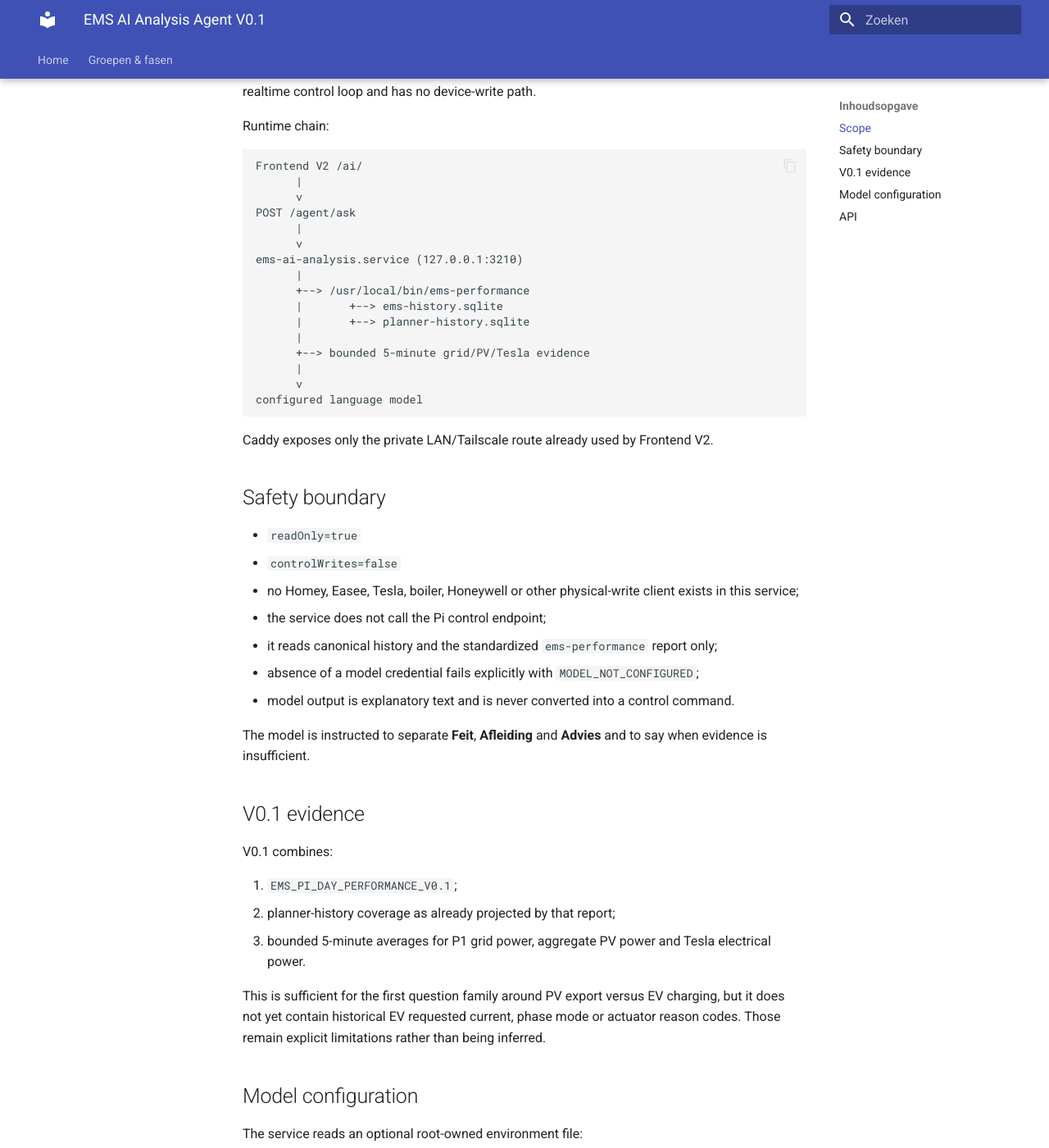
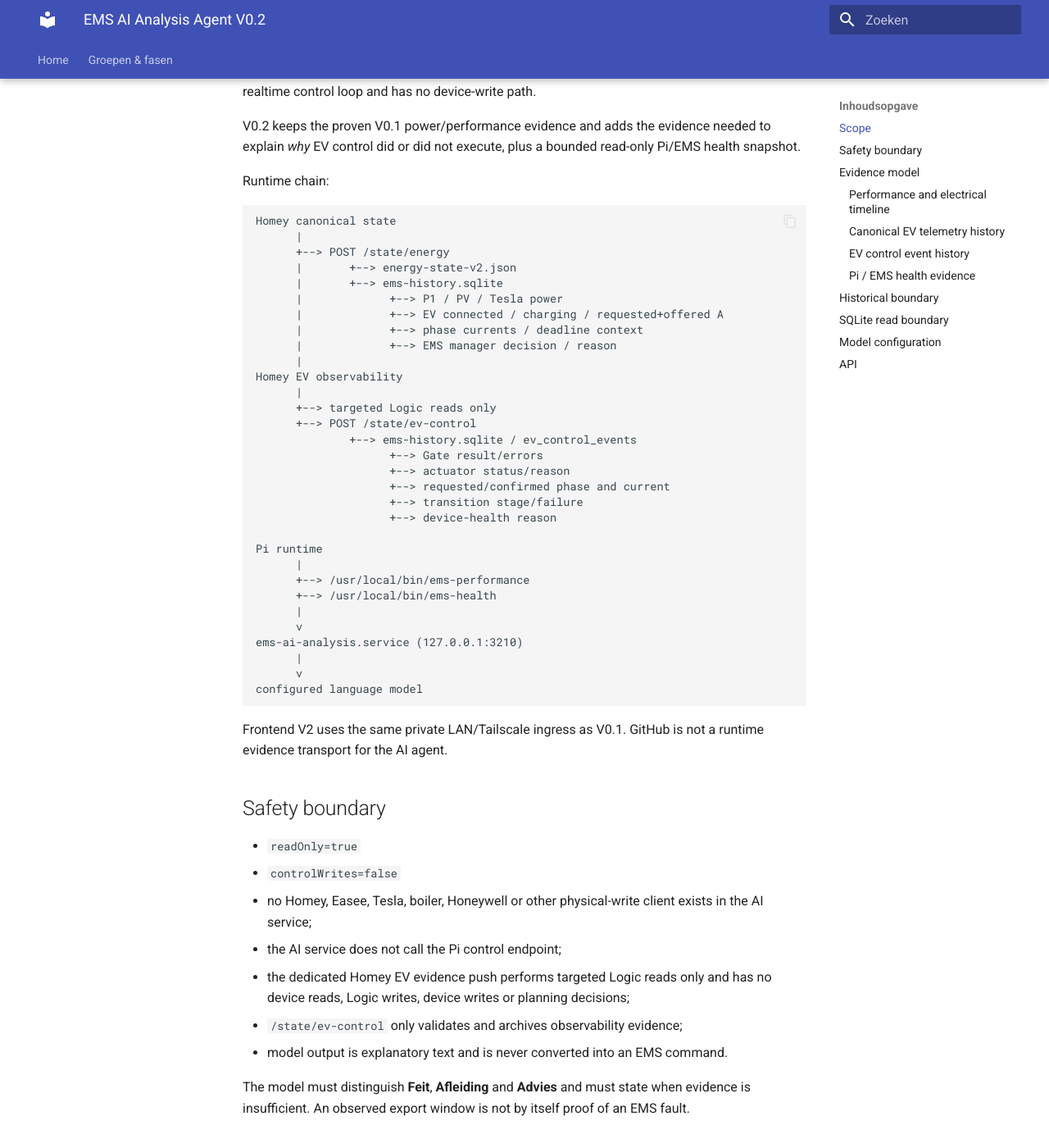
Before and after one commit to OnsKasteeltje/homey-energy-manual, an MkDocs documentation site: the page built from docs/architecture/ems-ai-analysis-agent.md, in a window 1280 px wide and 1400 px high, scrolled down 205 px. Shown: the whole window at 82% size. Built offline with MkDocs 1.6.1 and Material for MkDocs 9.7.7, drawn with Linux system fonts in a browser that asks for light colours; some of the changed text lies outside the part shown.

Commit message:
docs(ai): define V0.2 EV and health evidence

````diff
--- a/docs/architecture/ems-ai-analysis-agent.md
+++ b/docs/architecture/ems-ai-analysis-agent.md
@@ -1,63 +1,151 @@
-# EMS AI Analysis Agent V0.1
+# EMS AI Analysis Agent V0.2
 
 ## Scope
 
 The EMS AI Analysis Agent is a **read-only diagnostic and explanation layer**.
 It is not part of the realtime control loop and has no device-write path.
 
+V0.2 keeps the proven V0.1 power/performance evidence and adds the evidence
+needed to explain *why* EV control did or did not execute, plus a bounded
+read-only Pi/EMS health snapshot.
+
 Runtime chain:
 
 ```text
-Frontend V2 /ai/
+Homey canonical state
       |
-      v
-POST /agent/ask
+      +--> POST /state/energy
+      |       +--> energy-state-v2.json
+      |       +--> ems-history.sqlite
+      |             +--> P1 / PV / Tesla power
+      |             +--> EV connected / charging / requested+offered A
+      |             +--> phase currents / deadline context
+      |             +--> EMS manager decision / reason
+      |
+Homey EV observability
+      |
+      +--> targeted Logic reads only
+      +--> POST /state/ev-control
+              +--> ems-history.sqlite / ev_control_events
+                    +--> Gate result/errors
+                    +--> actuator status/reason
+                    +--> requested/confirmed phase and current
+                    +--> transition stage/failure
+                    +--> device-health reason
+
+Pi runtime
+      |
+      +--> /usr/local/bin/ems-performance
+      +--> /usr/local/bin/ems-health
       |
       v
 ems-ai-analysis.service (127.0.0.1:3210)
-      |
-      +--> /usr/local/bin/ems-performance
-      |       +--> ems-history.sqlite
-      |       +--> planner-history.sqlite
-      |
-      +--> bounded 5-minute grid/PV/Tesla evidence
       |
       v
 configured language model
 ```
 
-Caddy exposes only the private LAN/Tailscale route already used by Frontend V2.
+Frontend V2 uses the same private LAN/Tailscale ingress as V0.1. GitHub is not
+a runtime evidence transport for the AI agent.
 
 ## Safety boundary
 
 - `readOnly=true`
 - `controlWrites=false`
-- no Homey, Easee, Tesla, boiler, Honeywell or other physical-write client exists in this service;
-- the service does not call the Pi control endpoint;
-- it reads canonical history and the standardized `ems-performance` report only;
-- absence of a model credential fails explicitly with `MODEL_NOT_CONFIGURED`;
-- model output is explanatory text and is never converted into a control command.
+- no Homey, Easee, Tesla, boiler, Honeywell or other physical-write client exists
+  in the AI service;
+- the AI service does not call the Pi control endpoint;
+- the dedicated Homey EV evidence push performs targeted Logic reads only and
+  has no device reads, Logic writes, device writes or planning decisions;
+- `/state/ev-control` only validates and archives observability evidence;
+- model output is explanatory text and is never converted into an EMS command.
 
-The model is instructed to separate **Feit**, **Afleiding** and **Advies** and to
-say when evidence is insufficient.
+The model must distinguish **Feit**, **Afleiding** and **Advies** and must state
+when evidence is insufficient. An observed export window is not by itself proof
+of an EMS fault.
 
-## V0.1 evidence
+## Evidence model
 
-V0.1 combines:
+### Performance and electrical timeline
+
+V0.2 retains:
 
 1. `EMS_PI_DAY_PERFORMANCE_V0.1`;
-2. planner-history coverage as already projected by that report;
-3. bounded 5-minute averages for P1 grid power, aggregate PV power and Tesla
-   electrical power.
+2. planner-history coverage exposed through that report;
+3. bounded 5-minute P1, aggregate PV and Tesla electrical-power evidence.
 
-This is sufficient for the first question family around PV export versus EV
-charging, but it does not yet contain historical EV requested current, phase
-mode or actuator reason codes. Those remain explicit limitations rather than
-being inferred.
+### Canonical EV telemetry history
+
+The existing Homey -> Pi state push already contains EV telemetry. V0.2 archives
+the following fields into canonical `ems-history.sqlite`:
+
+- connected / charging;
+- requested and offered current;
+- L1/L2/L3 measured current;
+- charge state;
+- deadline active, deadline maximum current and remaining kWh;
+- EV need;
+- EMS manager decision, reason and priority.
+
+Observed phase mode may be derived from measured phase currents for correlation.
+When an explicit actuator/control event exists, its commanded and confirmed
+phase fields are the stronger explanation evidence.
+
+### EV control event history
+
+Homey's existing runtime contracts already expose the important reason chain:
+Power Intent -> Adapter -> Gate -> Actuator -> Device Health. V0.2 transports
+those snapshots over the trusted LAN to `POST /state/ev-control` and stores
+them in `ev_control_events`.
+
+The event archive includes Gate PASS/FAIL and errors, actuator status/reason,
+requested current and phase, confirmed phase, transition stage/failure,
+charge-state/device-health context and whether the actuator reports a physical
+write.
+
+This event history is **observability only**. It is never consumed by the
+planner, Gate or actuator.
+
+### Pi / EMS health evidence
+
+`/usr/local/bin/ems-health` produces `EMS_PI_HEALTH_V0.1` and follows the
+operator-health structure:
+
+- **SYSTEM** — uptime, load, memory, disk, Pi temperature and throttling flag;
+- **EMS DATA** — freshness/existence of canonical runtime data and history;
+- **EMS FUNCTIONS** — expected active services/timers and their last systemd
+  result/status;
+- **RECENT INCIDENT SIGNALS** — best-effort warning/error journal evidence for
+  EMS systemd units over the previous 24 hours.
+
+The overall health state is `HEALTHY`, `HEALTHY_WITH_RECENT_INCIDENTS` or
+`DEGRADED`.
+
+Current health is context, not historical proof. A healthy Pi now does not prove
+that every component was healthy at an earlier EV decision timestamp.
+
+## Historical boundary
+
+The richer EV telemetry and EV control-event history starts when V0.2 is
+commissioned. Earlier days must not be backfilled by inference.
+
+Recent incident signals are a bounded best-effort journal view, not yet a
+durable incident ledger. A later version may persist incident transitions if
+that proves useful.
+
+## SQLite read boundary
+
+AI/performance readers open live history with SQLite `mode=ro` and
+`PRAGMA query_only=ON`. The AI systemd sandbox grants the bounded
+`ReadWritePaths=/home/jeroen/ems/data` filesystem carve-out required for live
+WAL/SHM coordination. The SQL connections remain read-only.
+
+`immutable=1` must not be used by AI readers against the live operational
+history.
 
 ## Model configuration
 
-The service reads an optional root-owned environment file:
+Host-local credentials remain in:
 
 `/etc/ems/ai-agent.env`
 
@@ -73,21 +161,13 @@
 EMS_AI_MODEL=gpt-6-luna
 ```
 
-Secrets must never be committed to GitHub.
+Secrets must never be committed.
 
 ## API
 
-`GET /agent/health`
+`GET /agent/health` reports readiness and the configured model without
+exposing credentials.
 
-Reports readiness and the configured model without exposing credentials.
-
-`POST /agent/ask`
-
-Example request:
-
-```json
-{"question":"Waarom exporteerden we vandaag terwijl de Tesla aangesloten was?","day":"today"}
-```
-
-The response contains the answer plus a small evidence summary. Raw model
-responses and API keys are not persisted.
+`POST /agent/ask` accepts a question and day. The response contains the
+answer plus bounded evidence counts/status. Raw model responses and credentials
+are not persisted.
````
